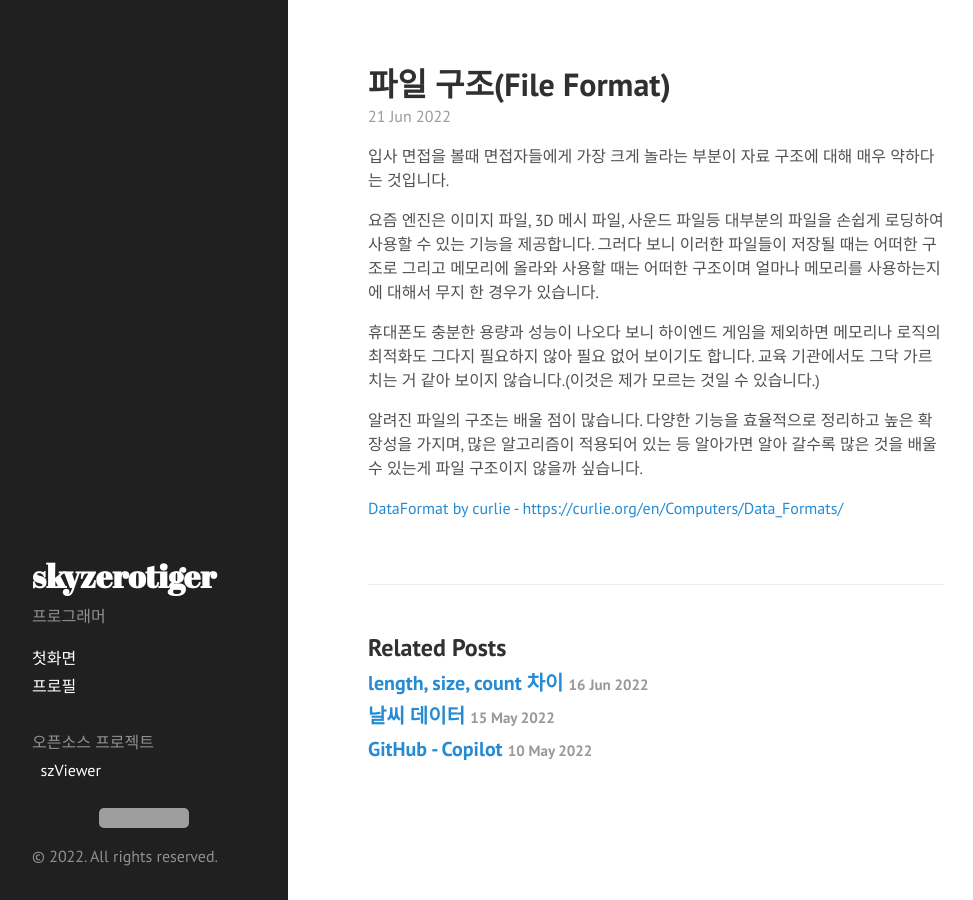
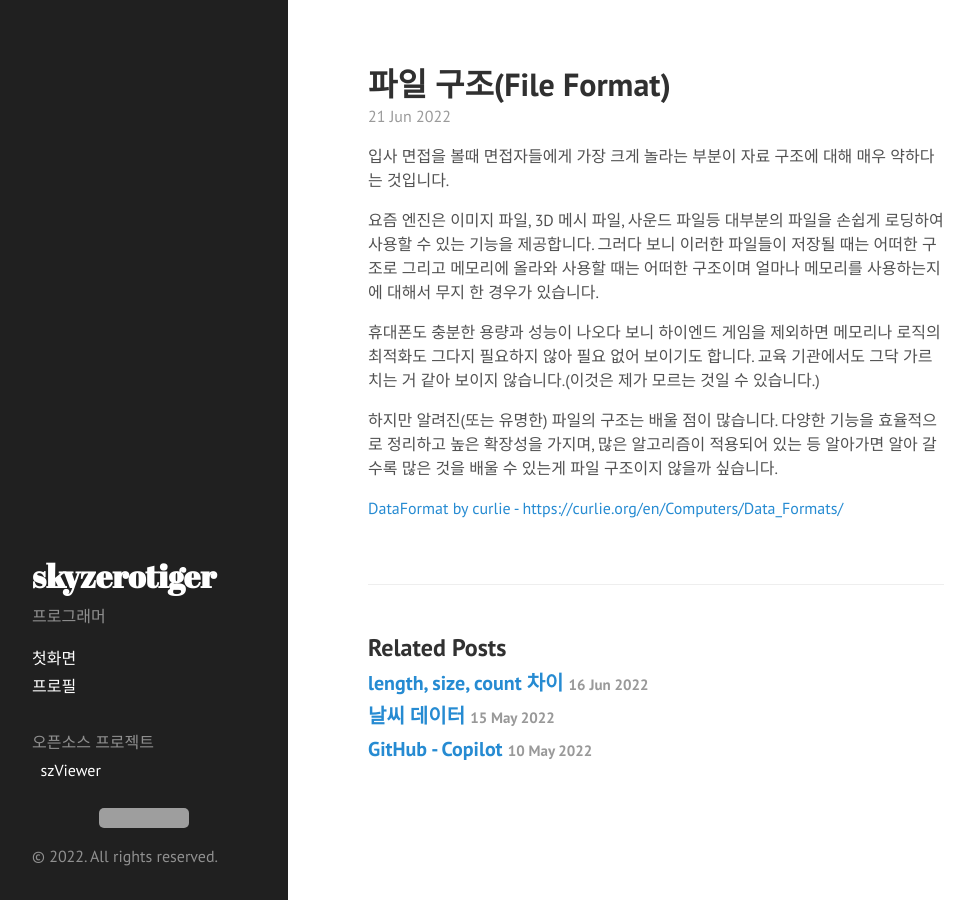
Before and after one commit to skyzerotiger/skyzerotiger.github.io, a Jekyll site: the page built from _posts/2022-06-21-1.md, in a window 1280 px wide. Shown: the whole page, without its empty margins (0-973 px from the left). Built offline with Jekyll 4.4.1, drawn with Linux system fonts in a browser that asks for light colours; grey boxes are pictures that could not be loaded.

Commit message:
Update 2022-06-21-1.md

```diff
--- a/_posts/2022-06-21-1.md
+++ b/_posts/2022-06-21-1.md
@@ -9,6 +9,6 @@ title: 파일 구조(File Format)
 
 휴대폰도 충분한 용량과 성능이 나오다 보니 하이엔드 게임을 제외하면 메모리나 로직의 최적화도 그다지 필요하지 않아 필요 없어 보이기도 합니다. 교육 기관에서도 그닥 가르치는 거 같아 보이지 않습니다.(이것은 제가 모르는 것일 수 있습니다.)
 
-알려진 파일의 구조는 배울 점이 많습니다. 다양한 기능을 효율적으로 정리하고 높은 확장성을 가지며, 많은 알고리즘이 적용되어 있는 등 알아가면 알아 갈수록 많은 것을 배울 수 있는게 파일 구조이지 않을까 싶습니다.
+하지만 알려진(또는 유명한) 파일의 구조는 배울 점이 많습니다. 다양한 기능을 효율적으로 정리하고 높은 확장성을 가지며, 많은 알고리즘이 적용되어 있는 등 알아가면 알아 갈수록 많은 것을 배울 수 있는게 파일 구조이지 않을까 싶습니다.
 
 [DataFormat by curlie - https://curlie.org/en/Computers/Data_Formats/](https://curlie.org/en/Computers/Data_Formats/)
```
